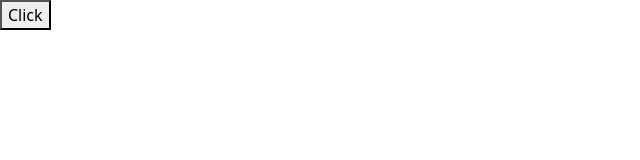
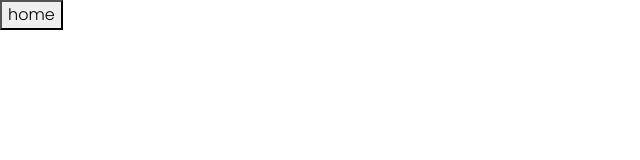
Before and after one commit to ChanuPark/Mid-Term-Project, a plain HTML site: page index.html in a window 1280 px wide. Shown: the full height of the page, 0-640 px from the left. Drawn offline with nearby package versions, Linux system fonts and the light colour scheme.

Commit message:
commit 3

```diff
--- a/index.html
+++ b/index.html
@@ -21,6 +21,6 @@
     <link rel="stylesheet" href="./main.css">
 </head>
 <body>
-    <button>Click</button>
+    <button>home</button>
 </body>
 </html>
--- a/main.css
+++ b/main.css
@@ -1,3 +1,4 @@
 body {
-    color: red;
+    font-family: 'Poppins', sans-serif;
+    font-weight: 300;
   }
```
